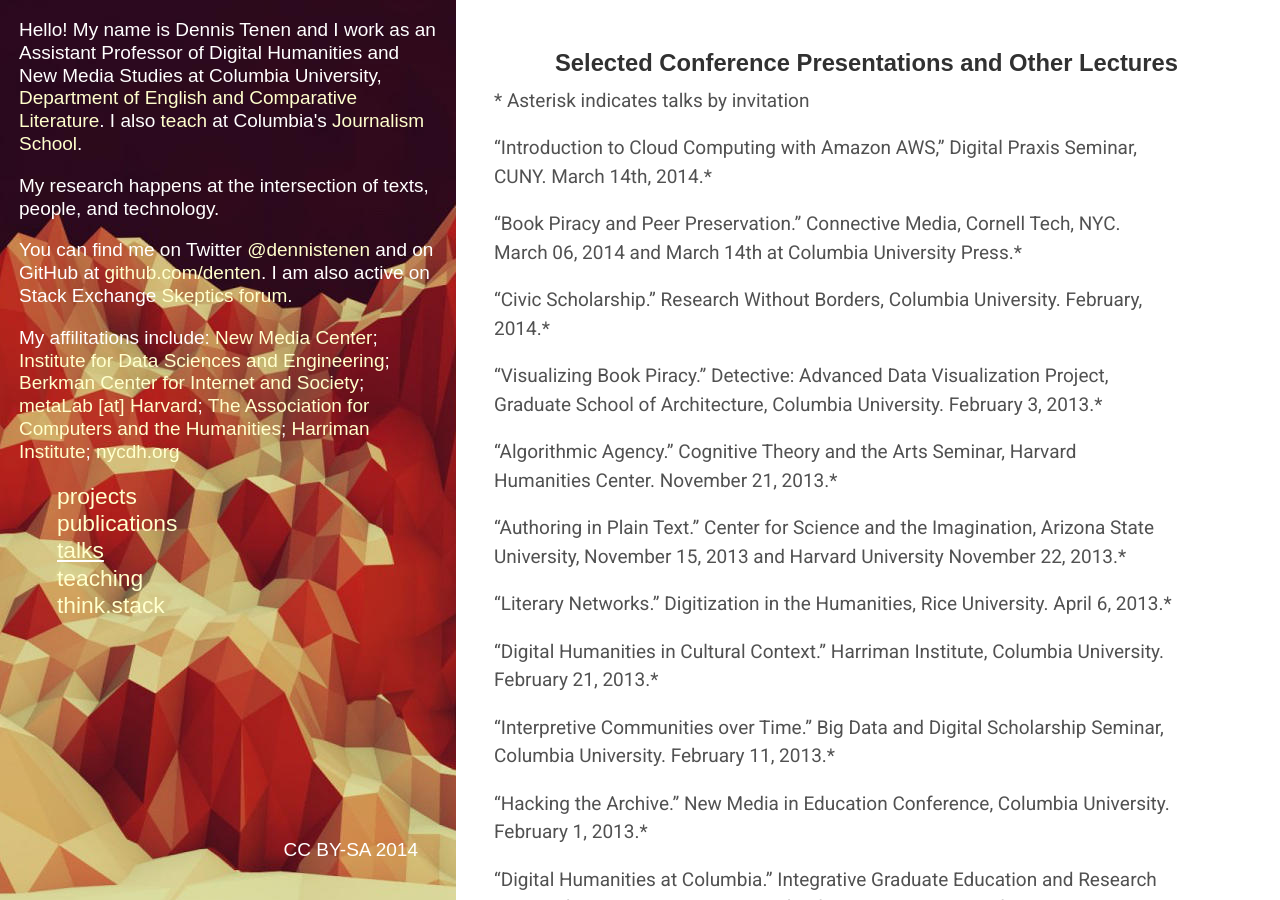
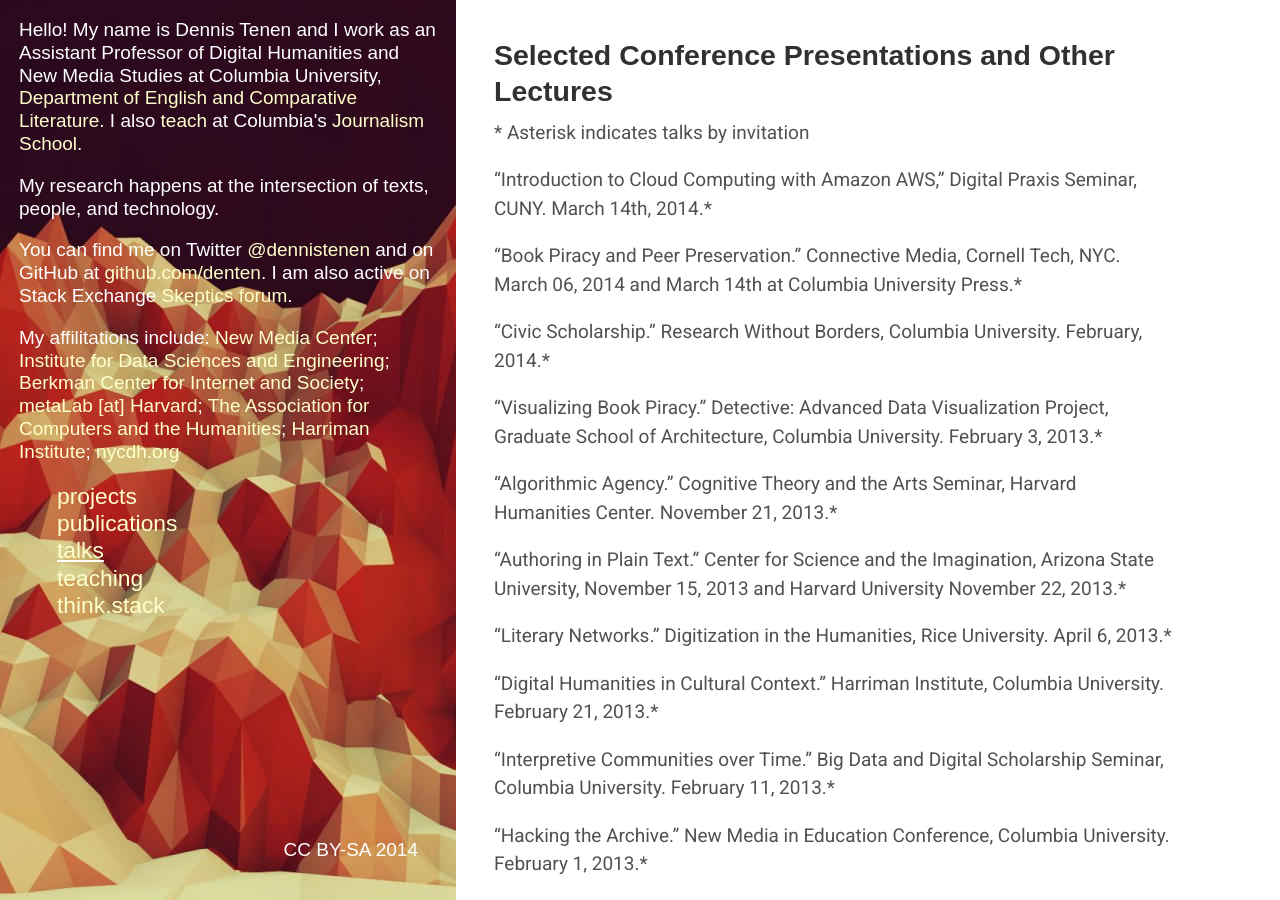
Before and after one commit to denten/denten.github.io, a Jekyll site: the page built from _pages/category-pages/talks.md, in a window 1280 px wide and 900 px high. Built offline with Jekyll 4.4.1, drawn with Linux system fonts in a browser that asks for light colours; some web fonts are replaced.

Commit message:
fixing titles

```diff
--- a/_includes/CV/06-talks.md
+++ b/_includes/CV/06-talks.md
@@ -1,5 +1,5 @@
 
-### Selected Conference Presentations and Other Lectures
+## Selected Conference Presentations and Other Lectures
 
 \* Asterisk indicates talks by invitation
 
```
